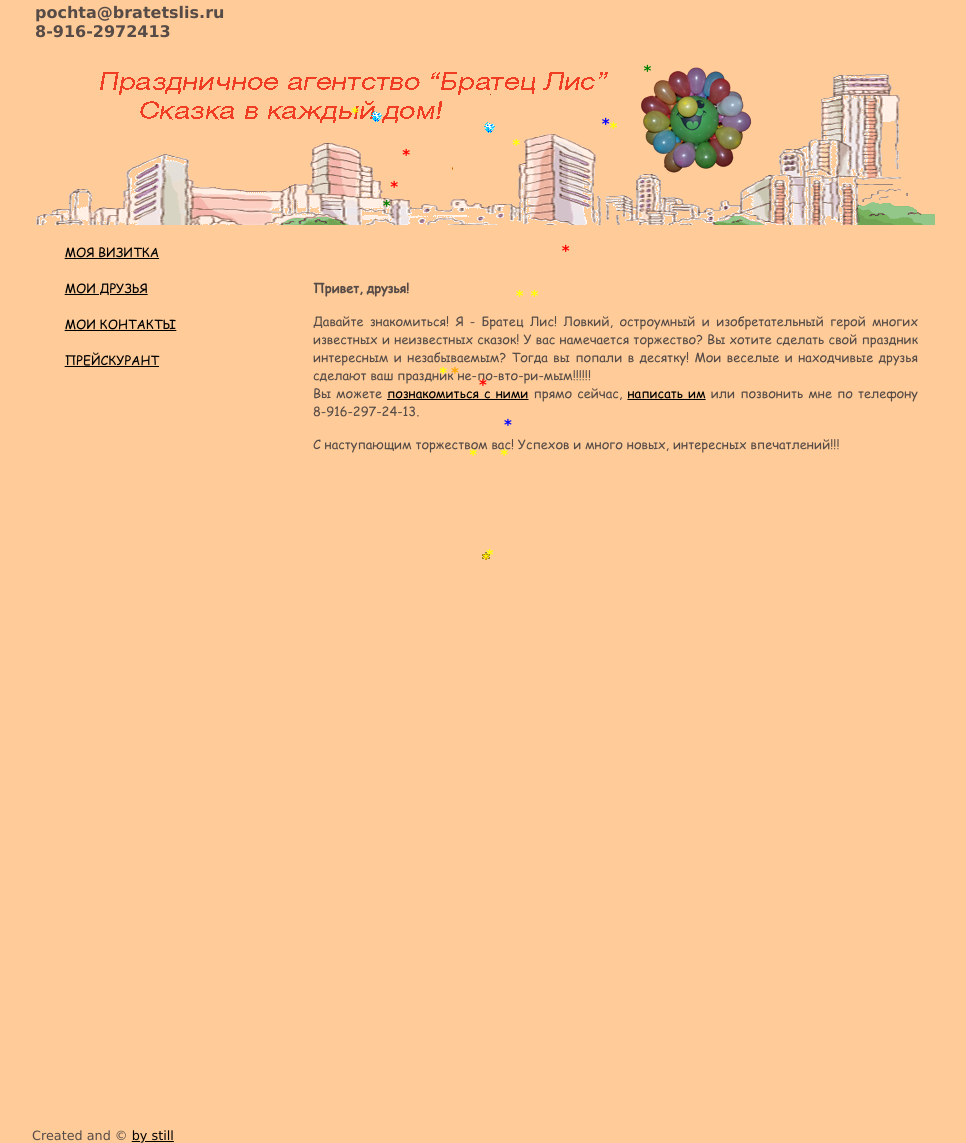
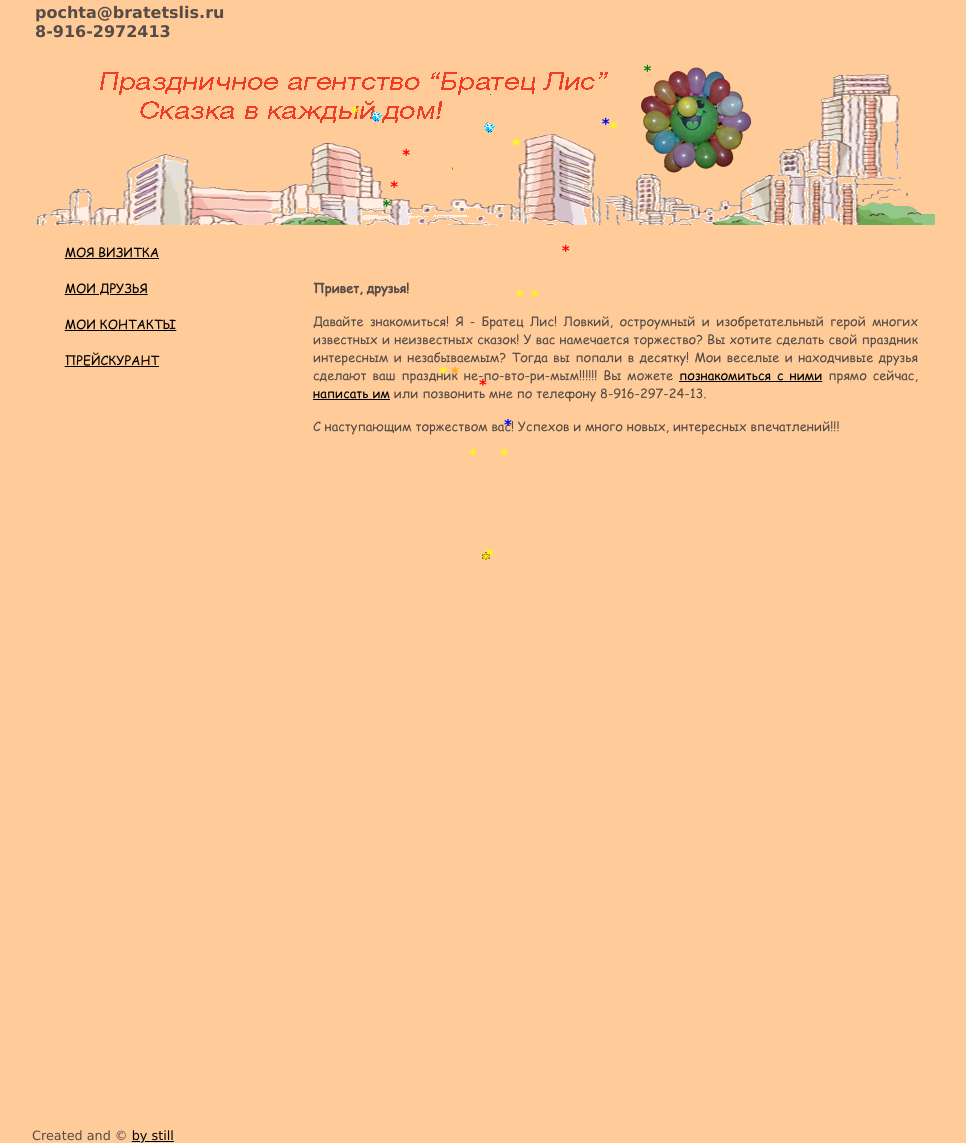
Before and after one commit to bratetslis/Site, a Jekyll site: the page built from vizitka.md, in a window 1280 px wide. Shown: the whole page, without its empty margins (158-1124 px from the left). Built offline with Jekyll 4.4.1, drawn with Linux system fonts in a browser that asks for light colours.

Commit message:
Update vizitka.md

```diff
--- a/vizitka.md
+++ b/vizitka.md
@@ -6,5 +6,5 @@
 
 <br><br>
 <p><b>Привет, друзья! </b></p>
-<p align="justify"> Давайте знакомиться! Я - Братец Лис! Ловкий, остроумный и изобретательный герой многих известных и неизвестных сказок! У вас намечается торжество? Вы хотите сделать свой праздник интересным и незабываемым? Тогда вы попали в десятку! Мои веселые и находчивые друзья сделают ваш праздник не-по-вто-ри-мым!!!!!! <br>Вы можете  <a href="../friends">познакомиться с ними</a> прямо сейчас, <a href="../contacts">написать им</a> или позвонить мне по телефону 8-916-297-24-13. </p>
+<p align="justify"> Давайте знакомиться! Я - Братец Лис! Ловкий, остроумный и изобретательный герой многих известных и неизвестных сказок! У вас намечается торжество? Вы хотите сделать свой праздник интересным и незабываемым? Тогда вы попали в десятку! Мои веселые и находчивые друзья сделают ваш праздник не-по-вто-ри-мым!!!!!! Вы можете  <a href="../friends">познакомиться с ними</a> прямо сейчас, <a href="../contacts">написать им</a> или позвонить мне по телефону 8-916-297-24-13. </p>
 <p> С наступающим торжеством вас! Успехов и много новых, интересных впечатлений!!!</p>
```
